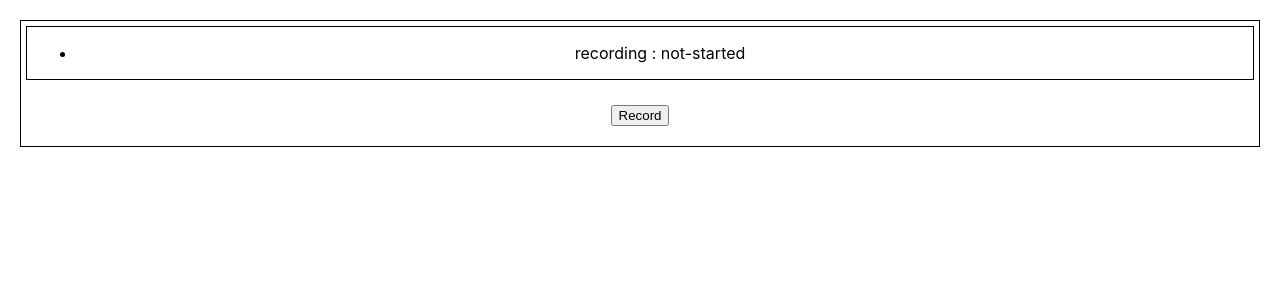
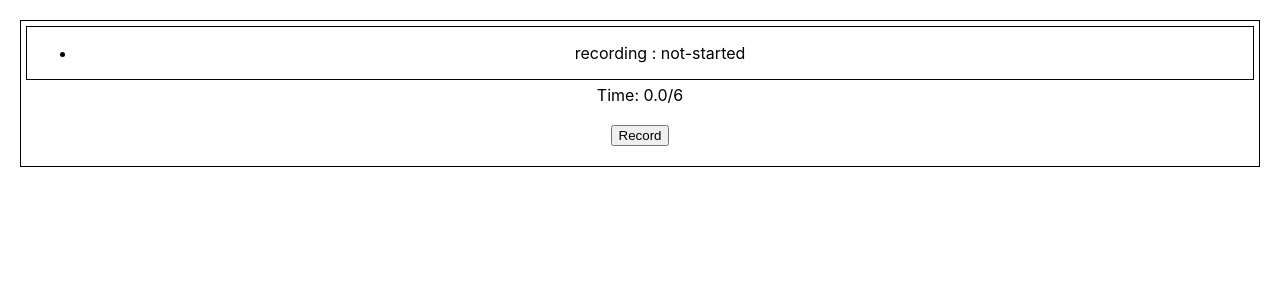
Before and after one commit to Seanmclem/open-audio-studio, a React (Create React App) app: page / in a window 1280 px wide. Shown: the top 300 px of the page. Built offline with nearby package versions, Linux system fonts and the light colour scheme.

Commit message:
printing time elapsed

```diff
--- a/src/sound-recorder/SoundRecorder.tsx
+++ b/src/sound-recorder/SoundRecorder.tsx
@@ -42,6 +42,9 @@ export const SoundRecorder = () => {
                     status="not-started"
                 /> */}
             </StatusList>
+            <div>
+                Time: {`${(timeElapsed / 1000).toFixed(1)}/${secondsLimit}`}
+            </div>
             <RecordButton onClick={startRecording}>
                 Record
             </RecordButton>
```
